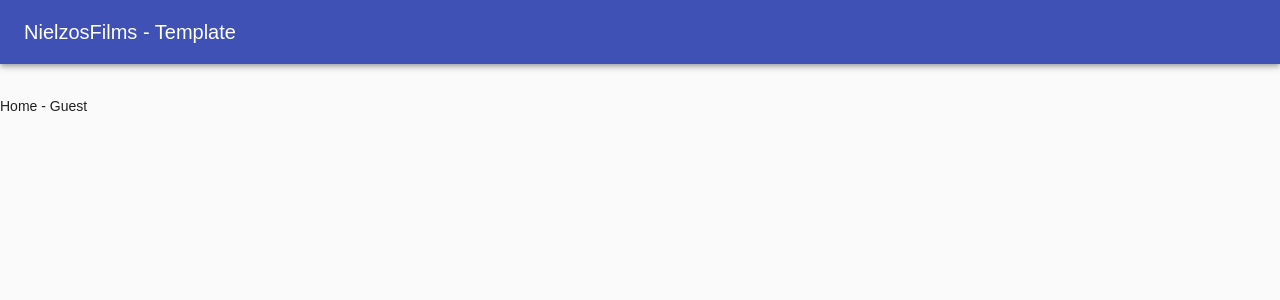
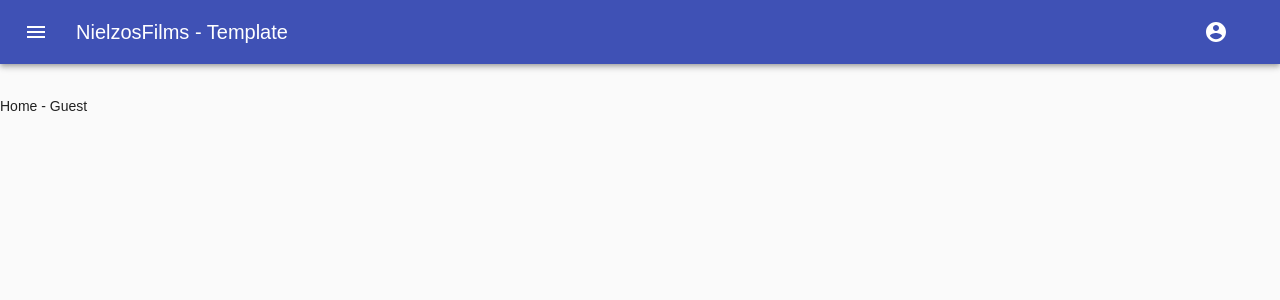
Before and after one commit to NielzosFilms/React-Template, a React (Create React App) app: page / in a window 1280 px wide. Shown: the top 300 px of the page. Built offline with nearby package versions, Linux system fonts and the light colour scheme; no server answers.

Commit message:
page changes

```diff
--- a/src/layout/DrawerMenu.js
+++ b/src/layout/DrawerMenu.js
@@ -60,6 +60,7 @@ export function DrawerMenu({ open, setOpen }) {
 					</ListItemIcon>
 					<ListItemText>Home</ListItemText>
 				</ListItem>
+				{authCtx.user && (
 					<ListItem
 						button
 						onClick={() => history.push("/crud-table-lab")}
@@ -69,25 +70,9 @@ export function DrawerMenu({ open, setOpen }) {
 						</ListItemIcon>
 						<ListItemText>Crud Table Lab</ListItemText>
 					</ListItem>
+				)}
 			</List>
 			<Divider />
-			<List>
-				<ListItem
-					button
-					onClick={() => history.push("/change-password")}
-				>
-					<ListItemIcon>
-						<Person />
-					</ListItemIcon>
-					<ListItemText>Change password</ListItemText>
-				</ListItem>
-				<ListItem button onClick={() => authCtx.logout()}>
-					<ListItemIcon>
-						<ExitToApp />
-					</ListItemIcon>
-					<ListItemText>Logout</ListItemText>
-				</ListItem>
-			</List>
 		</Drawer>
 	);
 }
--- a/src/layout/TopBar.js
+++ b/src/layout/TopBar.js
@@ -6,7 +6,10 @@ import {
 	Button,
 } from "@material-ui/core";
 import { makeStyles, useTheme } from "@material-ui/core/styles";
-import { Menu as MenuIcon } from "@material-ui/icons";
+import {
+	Menu as MenuIcon,
+	AccountCircle as AccountIcon,
+} from "@material-ui/icons";
 import { useAuth } from "../providers";
 
 const useStyles = makeStyles((theme) => ({
@@ -21,14 +24,13 @@ const useStyles = makeStyles((theme) => ({
 	},
 }));
 
-export function TopBar({ sideBarOpen, setSideBarOpen }) {
+export function TopBar({ sideBarOpen, setSideBarOpen, userOpen, setUserOpen }) {
 	const classes = useStyles();
 	const authCtx = useAuth();
 
 	return (
 		<AppBar position="static">
 			<Toolbar>
-				{authCtx.user && (
 				<IconButton
 					className={classes.menuButton}
 					edge="start"
@@ -38,15 +40,18 @@ export function TopBar({ sideBarOpen, setSideBarOpen }) {
 				>
 					<MenuIcon />
 				</IconButton>
-				)}
 				<Typography className={classes.title} variant="h6">
 					{process.env.REACT_APP_NAME}
 				</Typography>
-				{authCtx.user && (
-					<Button color="inherit" onClick={() => authCtx.logout()}>
-						Logout
-					</Button>
-				)}
+				<IconButton
+					className={classes.menuButton}
+					edge="start"
+					color="inherit"
+					aria-label="account-menu"
+					onClick={() => setUserOpen(!userOpen)}
+				>
+					<AccountIcon />
+				</IconButton>
 			</Toolbar>
 		</AppBar>
 	);
--- /dev/null
+++ b/src/layout/UserMenu.js
@@ -0,0 +1,100 @@
+import React from "react";
+import {
+	Drawer,
+	IconButton,
+	Divider,
+	List,
+	ListItem,
+	ListItemIcon,
+	ListItemText,
+} from "@material-ui/core";
+import {
+	ChevronRight,
+	PersonAdd,
+	ExitToApp as LogoutIcon,
+	VpnKey as LoginIcon,
+	Person,
+} from "@material-ui/icons";
+import { makeStyles } from "@material-ui/core/styles";
+import { useAuth } from "../providers";
+import { useHistory } from "react-router-dom";
+
+const useStyles = makeStyles((theme) => ({
+	menu: {
+		height: "100%",
+	},
+	drawerHeader: {
+		display: "flex",
+		justifyContent: "flex-start",
+		padding: theme.spacing(1),
+	},
+}));
+
+export function UserMenu({ open, setOpen }) {
+	const classes = useStyles();
+	const history = useHistory();
+	const authCtx = useAuth();
+
+	const handleClose = () => {
+		setOpen(false);
+	};
+
+	const getConditionalMenuButtons = () => {
+		if (authCtx.user) {
+			return (
+				<>
+					<ListItem
+						button
+						onClick={() => history.push("/change-password")}
+					>
+						<ListItemIcon>
+							<Person />
+						</ListItemIcon>
+						<ListItemText>Change password</ListItemText>
+					</ListItem>
+					<ListItem button onClick={() => authCtx.logout()}>
+						<ListItemIcon>
+							<LogoutIcon />
+						</ListItemIcon>
+						<ListItemText>Log uit</ListItemText>
+					</ListItem>
+				</>
+			);
+		} else {
+			return (
+				<>
+					<ListItem button onClick={() => history.push("/login")}>
+						<ListItemIcon>
+							<LoginIcon />
+						</ListItemIcon>
+						<ListItemText>Inloggen</ListItemText>
+					</ListItem>
+					<ListItem button onClick={() => history.push("/register")}>
+						<ListItemIcon>
+							<PersonAdd />
+						</ListItemIcon>
+						<ListItemText>Registreren</ListItemText>
+					</ListItem>
+				</>
+			);
+		}
+	};
+
+	return (
+		<Drawer
+			variant="temporary"
+			anchor="right"
+			open={open}
+			onClose={() => setOpen(false)}
+			onClick={handleClose}
+		>
+			<div className={classes.drawerHeader}>
+				<IconButton onClick={handleClose}>
+					<ChevronRight />
+				</IconButton>
+			</div>
+			<Divider />
+			<List className={classes.menu}>{getConditionalMenuButtons()}</List>
+		</Drawer>
+	);
+}
--- a/src/layout/index.js
+++ b/src/layout/index.js
@@ -1,10 +1,11 @@
-import React from "react";
+import { useState } from "react";
 import { Container } from "@material-ui/core";
 import { makeStyles } from "@material-ui/core/styles";
 import { TopBar } from "./TopBar";
 import { useAuth } from "../providers";
 import { useHistory } from "react-router-dom";
 import { DrawerMenu } from "./DrawerMenu";
+import { UserMenu } from "./UserMenu";
 
 const useStyles = makeStyles((theme) => ({
 	root: {
@@ -18,12 +19,19 @@ const useStyles = makeStyles((theme) => ({
 
 export function Layout({ children }) {
 	const classes = useStyles();
-	const [open, setOpen] = React.useState(false);
+	const [open, setOpen] = useState(false);
+	const [userOpen, setUserOpen] = useState(false);
 
 	return (
 		<>
-			<TopBar sideBarOpen={open} setSideBarOpen={setOpen} />
+			<TopBar
+				sideBarOpen={open}
+				setSideBarOpen={setOpen}
+				userOpen={userOpen}
+				setUserOpen={setUserOpen}
+			/>
 			<DrawerMenu open={open} setOpen={setOpen} />
+			<UserMenu open={userOpen} setOpen={setUserOpen} />
 			<main className={classes.root}>{children}</main>
 		</>
 	);
```
Also changed, not shown: 1 other file (tests, documents, lock files or other folders). Lines whose indentation alone changed are shown as unchanged.
